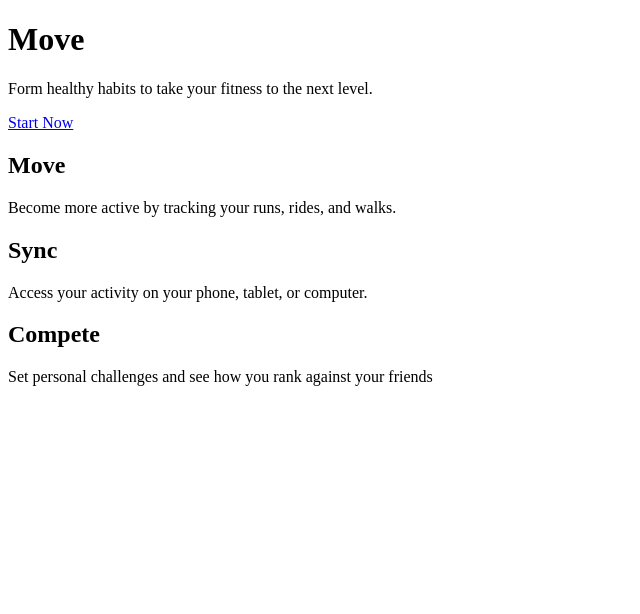
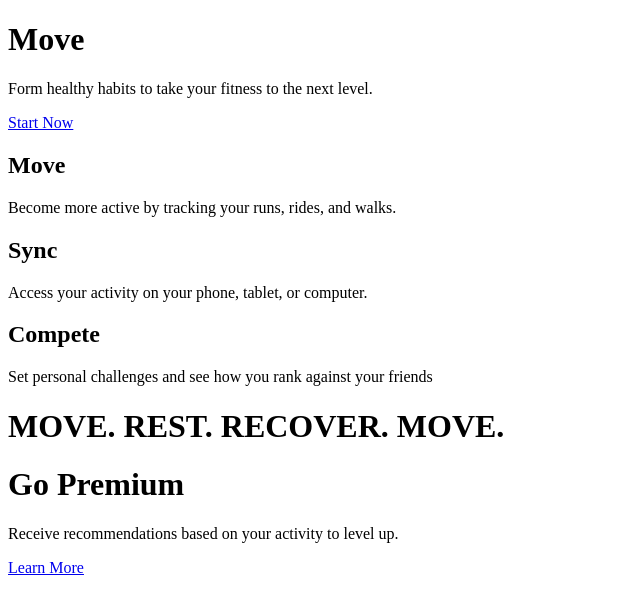
Before and after one commit to jhyun94/html-css, a plain HTML site: page move/index.html in a window 1280 px wide. Shown: the whole page, without its empty margins (0-640 px from the left). Drawn offline with Linux system fonts and the light colour scheme.

Commit message:
wrote html for middle div and middle supporting div

```diff
--- a/move/index.html
+++ b/move/index.html
@@ -32,6 +32,19 @@
     </div>
   </div>
 
+  <div class="middle">
+    <div class="container">
+      <h1>MOVE. REST. RECOVER. MOVE.</h1>
+    </div>
+  </div>
+
+  <div class="middle-support">
+    <div class="container">
+      <h1>Go Premium</h1>
+      <p>Receive recommendations based on your activity to level up.</p>
+      <a href="#" class="btn-secondary">Learn More</a>
+    </div>
+  </div>
 
 </body>
 </html>
```
